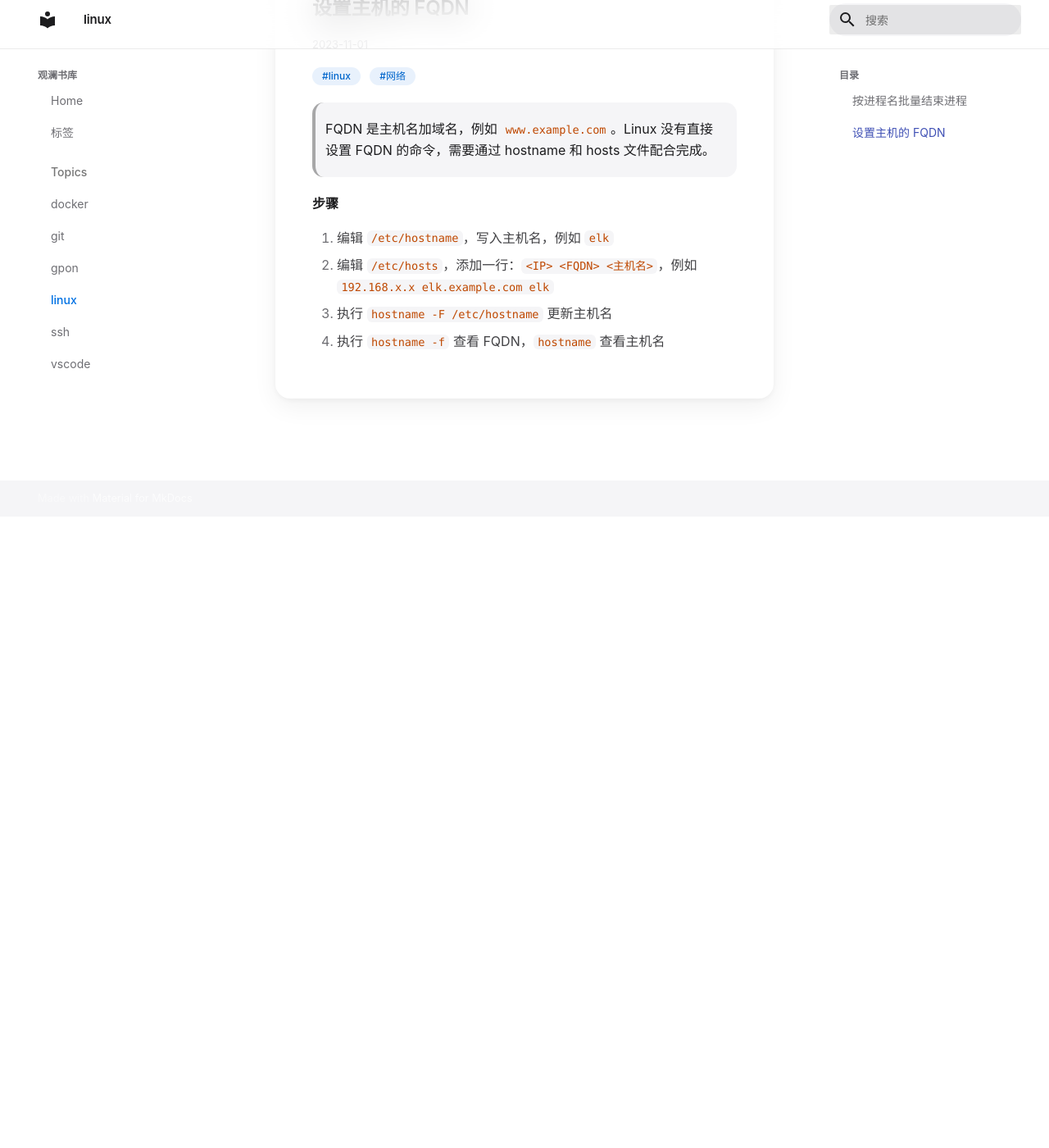
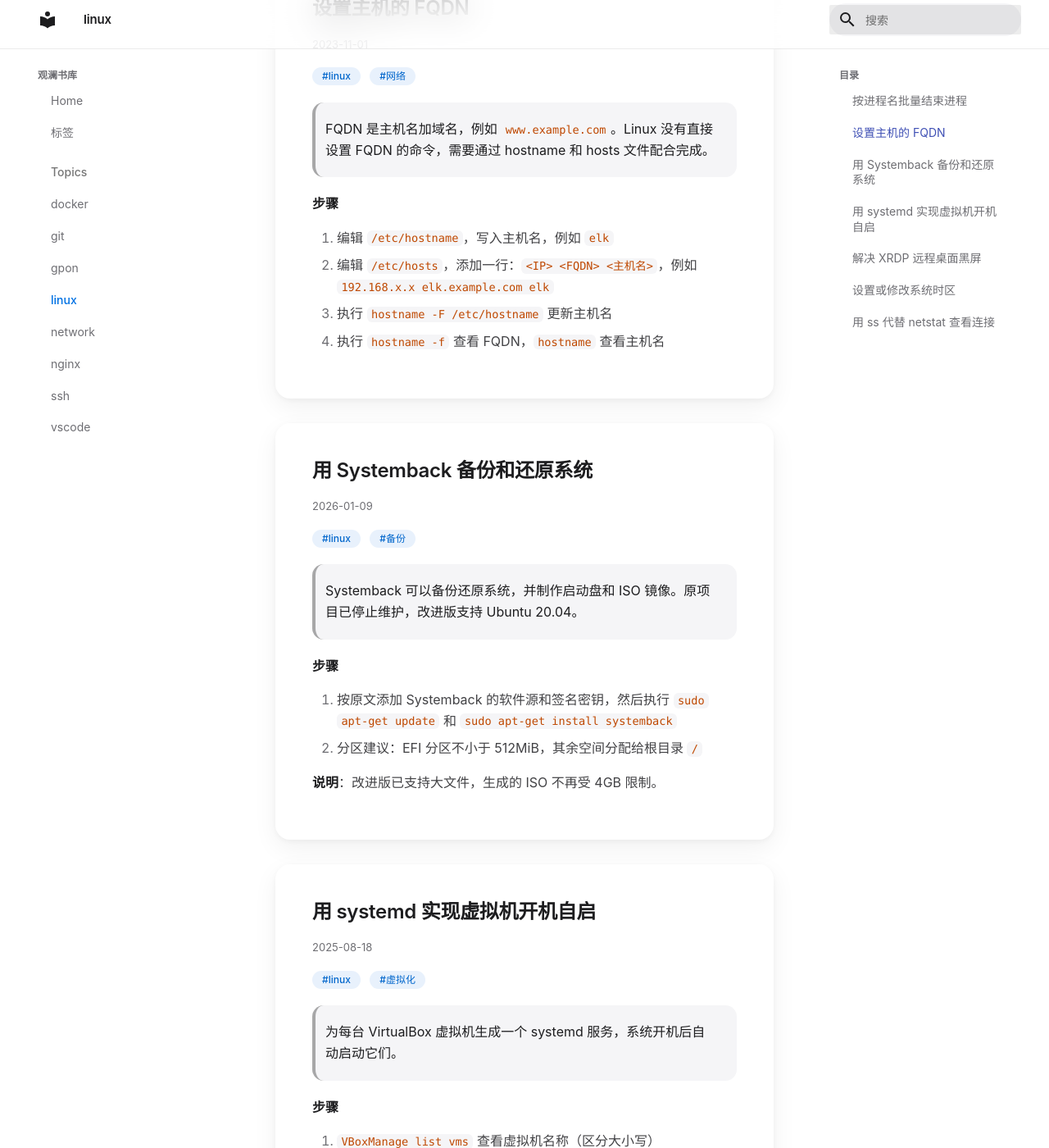
Before and after one commit to Daniel11103/daily-wiki, an MkDocs documentation site: the page built from docs/topics/linux.md, in a window 1280 px wide and 1400 px high, scrolled down 891 px. Shown: the whole window at 82% size. Built offline with MkDocs 1.6.1 and Material for MkDocs 9.7.7, drawn with Linux system fonts in a browser that asks for light colours; before the commit the page ends 1521 px from its top, so only the background shows below that; some of the changed text lies outside the part shown.

Commit message:
update wiki 2026-11-12

```diff
--- a/docs/tags.md
+++ b/docs/tags.md
@@ -1,4 +1,16 @@
 # 标签
+
+## #PPPoE
+
+- [PPPoE 拨号的工作流程](topics/network.md)
+
+## #SSL
+
+- [配置 Nginx SSL 双向认证](topics/nginx.md)
+
+## #VPN
+
+- [从源码编译安装 StrongSwan](topics/network.md)
 
 ## #docker
 
@@ -30,6 +42,16 @@
 
 - [按进程名批量结束进程](topics/linux.md)
 - [设置主机的 FQDN](topics/linux.md)
+- [用 Systemback 备份和还原系统](topics/linux.md)
+- [用 systemd 实现虚拟机开机自启](topics/linux.md)
+- [解决 XRDP 远程桌面黑屏](topics/linux.md)
+- [设置或修改系统时区](topics/linux.md)
+- [用 ss 代替 netstat 查看连接](topics/linux.md)
+
+## #nginx
+
+- [配置 Nginx SSL 双向认证](topics/nginx.md)
+- [反向代理时保持长连接](topics/nginx.md)
 
 ## #ssh
 
@@ -44,8 +66,13 @@
 - [重命名 Git 分支](topics/git.md)
 - [把修改从错误的分支转移到正确分支](topics/git.md)
 
+## #备份
+
+- [用 Systemback 备份和还原系统](topics/linux.md)
+
 ## #安全
 
+- [配置 Nginx SSL 双向认证](topics/nginx.md)
 - [配置 SSH 免密码登录](topics/ssh.md)
 
 ## #容器
@@ -55,6 +82,14 @@
 ## #工具
 
 - [用 Docker Machine 管理远程主机](topics/docker.md)
+
+## #性能
+
+- [反向代理时保持长连接](topics/nginx.md)
+
+## #时间
+
+- [设置或修改系统时区](topics/linux.md)
 
 ## #概念
 
@@ -80,6 +115,13 @@
 
 - [GPON 网络工作原理](topics/gpon.md)
 - [设置主机的 FQDN](topics/linux.md)
+- [用 ss 代替 netstat 查看连接](topics/linux.md)
+- [从源码编译安装 StrongSwan](topics/network.md)
+- [PPPoE 拨号的工作流程](topics/network.md)
+
+## #虚拟化
+
+- [用 systemd 实现虚拟机开机自启](topics/linux.md)
 
 ## #规范
 
@@ -94,6 +136,10 @@
 
 - [clone、fetch 与 pull 的区别](topics/git.md)
 
+## #远程桌面
+
+- [解决 XRDP 远程桌面黑屏](topics/linux.md)
+
 ## #镜像
 
 - [管理镜像仓库：登录、拉取与推送](topics/docker.md)
--- a/docs/topics/linux.md
+++ b/docs/topics/linux.md
@@ -35,3 +35,84 @@
 4. 执行 `hostname -f` 查看 FQDN，`hostname` 查看主机名
 
 </div>
+
+<div class="kb-card" markdown="1">
+
+## 用 Systemback 备份和还原系统
+
+*2026-01-09* <span class="kb-pill">#linux</span> <span class="kb-pill">#备份</span>
+
+> Systemback 可以备份还原系统，并制作启动盘和 ISO 镜像。原项目已停止维护，改进版支持 Ubuntu 20.04。
+
+**步骤**
+
+1. 按原文添加 Systemback 的软件源和签名密钥，然后执行 `sudo apt-get update` 和 `sudo apt-get install systemback`
+2. 分区建议：EFI 分区不小于 512MiB，其余空间分配给根目录 `/`
+
+**说明**：改进版已支持大文件，生成的 ISO 不再受 4GB 限制。
+
+</div>
+
+<div class="kb-card" markdown="1">
+
+## 用 systemd 实现虚拟机开机自启
+
+*2025-08-18* <span class="kb-pill">#linux</span> <span class="kb-pill">#虚拟化</span>
+
+> 为每台 VirtualBox 虚拟机生成一个 systemd 服务，系统开机后自动启动它们。
+
+**步骤**
+
+1. `VBoxManage list vms` 查看虚拟机名称（区分大小写）
+2. 编写脚本，为每台虚拟机生成 systemd 服务文件，参数包括运行用户、启动延迟秒数和虚拟机名
+3. 执行 `systemctl daemon-reload` 后用 `systemctl enable` 设为开机启动
+
+**说明**：虚拟机需以普通用户运行，服务中要指定该用户。
+
+</div>
+
+<div class="kb-card" markdown="1">
+
+## 解决 XRDP 远程桌面黑屏
+
+*2024-05-28* <span class="kb-pill">#linux</span> <span class="kb-pill">#远程桌面</span>
+
+> Ubuntu 20.04 安装 XRDP 后远程连接可能黑屏，修改启动脚本即可解决。
+
+**步骤**
+
+1. `sudo apt install xrdp` 安装，`sudo adduser xrdp ssl-cert` 将 xrdp 加入证书组，`sudo systemctl restart xrdp` 重启服务
+2. 编辑 `/etc/xrdp/startwm.sh`，添加 `unset DBUS_SESSION_BUS_ADDRESS` 和 `unset XDG_RUNTIME_DIR`
+3. 保存后重新连接远程桌面
+
+</div>
+
+<div class="kb-card" markdown="1">
+
+## 设置或修改系统时区
+
+*2023-07-17* <span class="kb-pill">#linux</span> <span class="kb-pill">#时间</span>
+
+> 系统时区影响 cron 定时任务和日志时间戳，可用 `timedatectl` 查看和修改。
+
+**步骤**
+
+1. `timedatectl` 查看当前时区
+2. `sudo timedatectl set-timezone <时区>` 修改，例如 `Asia/Shanghai`
+
+</div>
+
+<div class="kb-card" markdown="1">
+
+## 用 ss 代替 netstat 查看连接
+
+*2022-07-19* <span class="kb-pill">#linux</span> <span class="kb-pill">#网络</span>
+
+> `ss` 显示 socket 状态，速度比 `netstat` 快，并支持按状态和地址过滤。
+
+**步骤**
+
+1. 统计已建立的连接数：`ss -o state established | wc -l`，替代 `netstat -ant | grep EST | wc -l`
+2. 按地址过滤：`ss src <IP>`，按端口过滤：`ss src <IP>:80`
+
+</div>
```
Also changed, not shown: docs/index.md (+12 -0 lines), docs/topics/network.md (added, +41 -0 lines), docs/topics/nginx.md (added, +36 -0 lines).
